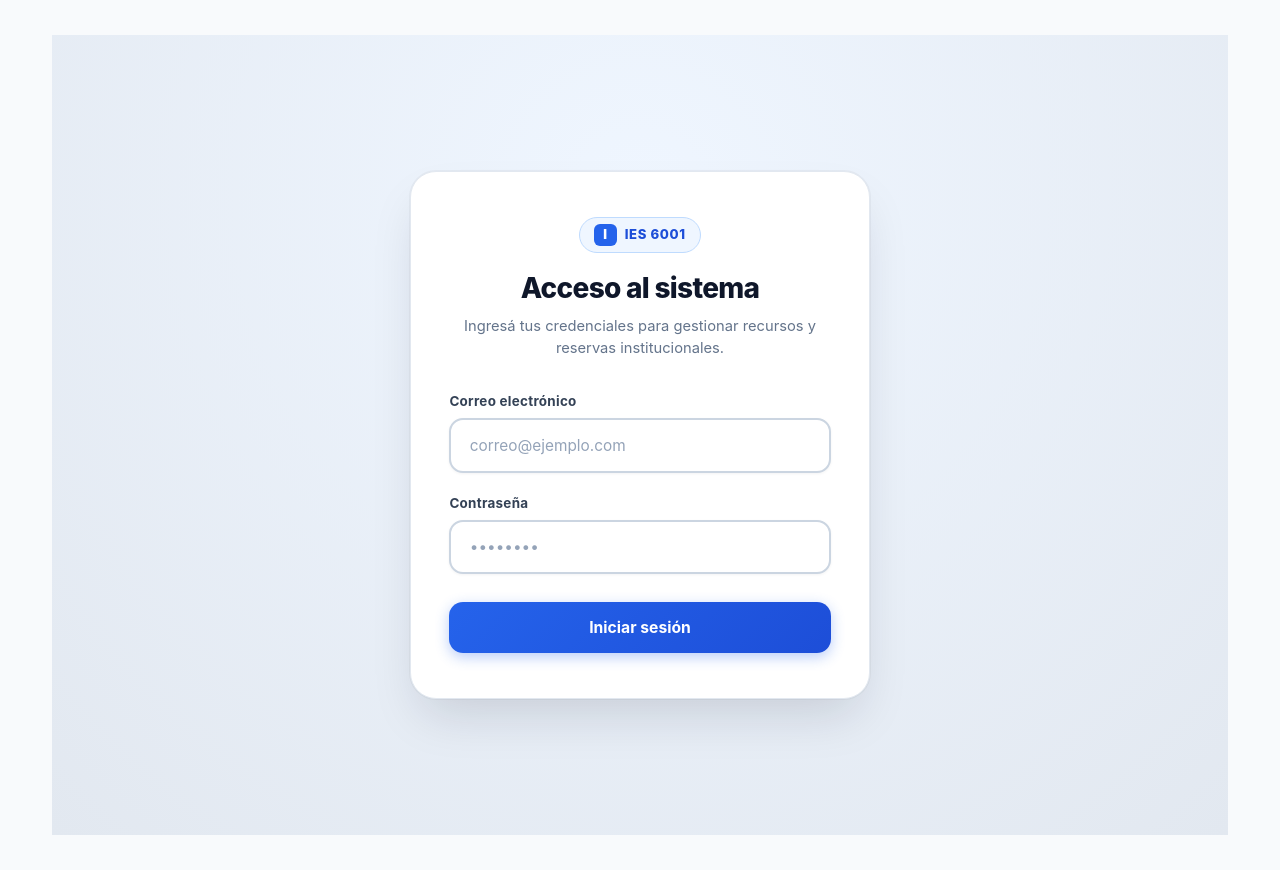
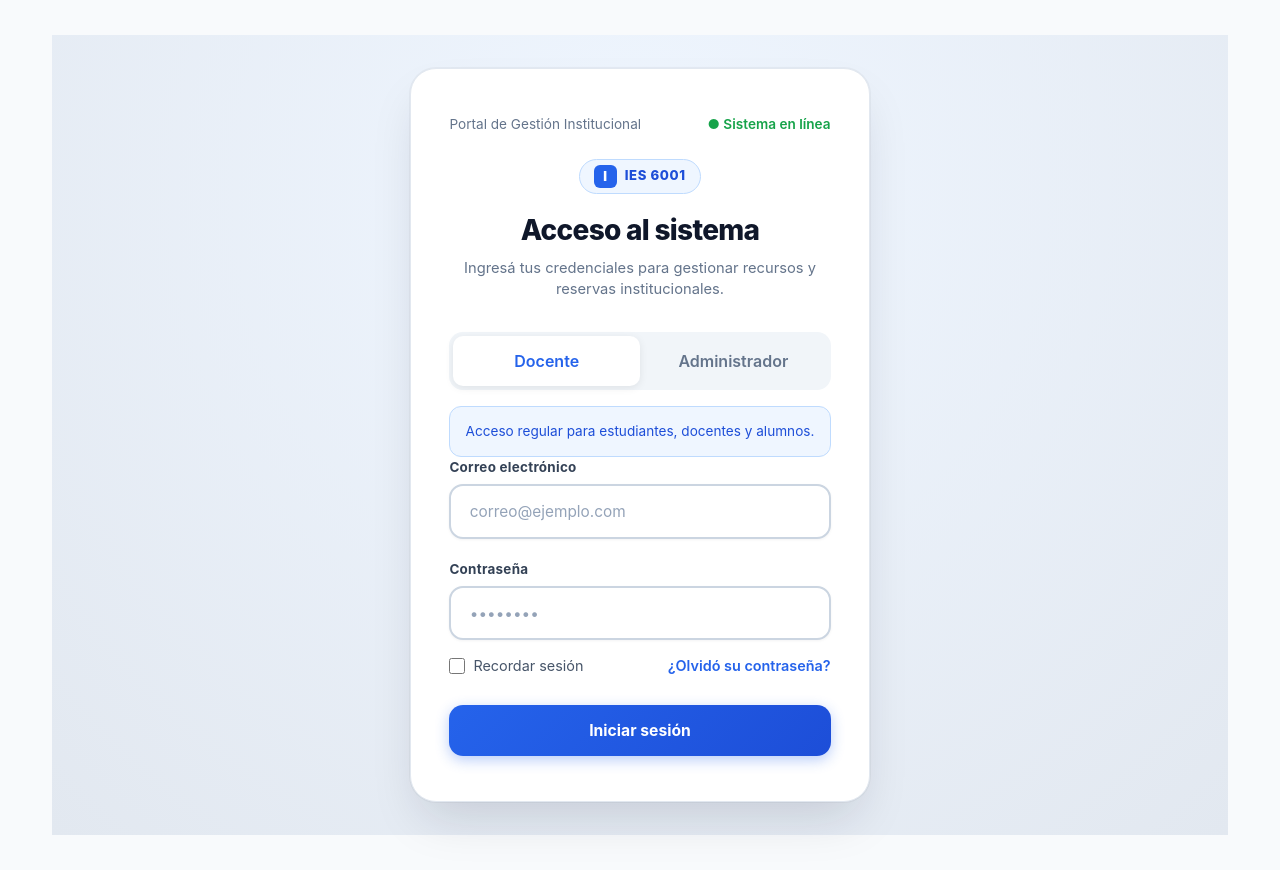
Before and after one commit to Facundo070/proyecto-reserva, an Angular app in the folder ies6001-frontend/: page /login in a window 1280 px wide. Built offline with nearby package versions, Linux system fonts and the light colour scheme.

Commit message:
feat: mejora visual inicial del login

```diff
--- a/ies6001-frontend/src/app/app.css
+++ b/ies6001-frontend/src/app/app.css
@@ -993,3 +993,85 @@ textarea {
     align-items: flex-start;
   }
 }
+
+.portal-header {
+  display: flex;
+  justify-content: space-between;
+  align-items: center;
+  margin-bottom: 1.5rem;
+  font-size: .85rem;
+  color: #64748b;
+}
+
+.status-online {
+  color: #16a34a;
+  font-weight: 600;
+}
+
+.role-selector {
+  display: flex;
+  margin-top: 1rem;
+  background: #f1f5f9;
+  padding: 4px;
+  border-radius: 14px;
+}
+
+.role-btn {
+  flex: 1;
+  border: none;
+  background: transparent;
+  padding: 0.8rem;
+  cursor: pointer;
+  border-radius: 10px;
+  font-weight: 600;
+  color: #64748b;
+}
+
+.role-btn.active {
+  background: white;
+  color: #2563eb;
+  box-shadow: 0 2px 8px rgba(0, 0, 0, 0.08);
+}
+
+.login-info {
+  margin-top: 1rem;
+  padding: 0.9rem;
+  background: #eff6ff;
+  border: 1px solid #bfdbfe;
+  color: #1d4ed8;
+  border-radius: 12px;
+  font-size: 0.85rem;
+  text-align: center;
+}
+
+.remember-row {
+  display: flex;
+  justify-content: space-between;
+  align-items: center;
+  margin-top: -0.3rem;
+}
+
+.remember-label {
+  display: flex;
+  align-items: center;
+  gap: .5rem;
+  color: #475569;
+  font-size: .9rem;
+  cursor: pointer;
+}
+
+.remember-label input {
+  width: 16px;
+  height: 16px;
+}
+
+.forgot-link {
+  text-decoration: none;
+  color: #2563eb;
+  font-size: .9rem;
+  font-weight: 600;
+}
+
+.forgot-link:hover {
+  text-decoration: underline;
+}
--- a/ies6001-frontend/src/app/app.ts
+++ b/ies6001-frontend/src/app/app.ts
@@ -37,14 +37,42 @@ export class App {
   template: `
     <section class="auth-shell">
       <div class="auth-card">
+        <div class="portal-header">
+  <span>Portal de Gestión Institucional</span>
+
+  <span class="status-online">
+    ● Sistema en línea
+  </span>
+</div>
+
 <div class="auth-header">
   <div class="auth-brand-badge">
     <span class="brand-letter">I</span>
     <span>IES 6001</span>
   </div>
+
   <h1>Acceso al sistema</h1>
-          <p>Ingresá tus credenciales para gestionar recursos y reservas institucionales.</p>
+
+  <p>
+    Ingresá tus credenciales para gestionar recursos y reservas institucionales.
+  </p>
 </div>
+
+<div class="role-selector">
+  <button type="button" class="role-btn active">
+    Docente
+  </button>
+
+  <button type="button" class="role-btn">
+    Administrador
+  </button>
+</div>
+
+<div class="login-info">
+  Acceso regular para estudiantes, docentes y alumnos.
+</div>
+
+
 
         <form [formGroup]="form" (ngSubmit)="submit()" class="auth-form">
           <label class="form-field-group">
@@ -70,6 +98,18 @@ export class App {
               />
             </div>
           </label>
+
+<div class="remember-row">
+  <label class="remember-label">
+    <input type="checkbox" />
+    <span>Recordar sesión</span>
+  </label>
+
+  <a href="#" class="forgot-link">
+    ¿Olvidó su contraseña?
+  </a>
+</div>
+
 
           @if (error()) {
             <div class="alert error">{{ error() }}</div>
```
Lines whose indentation alone changed are shown as unchanged.
